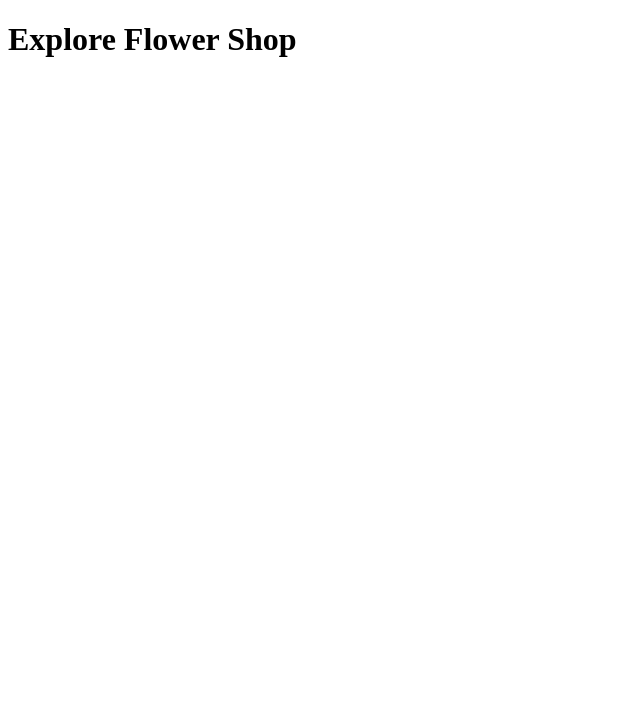
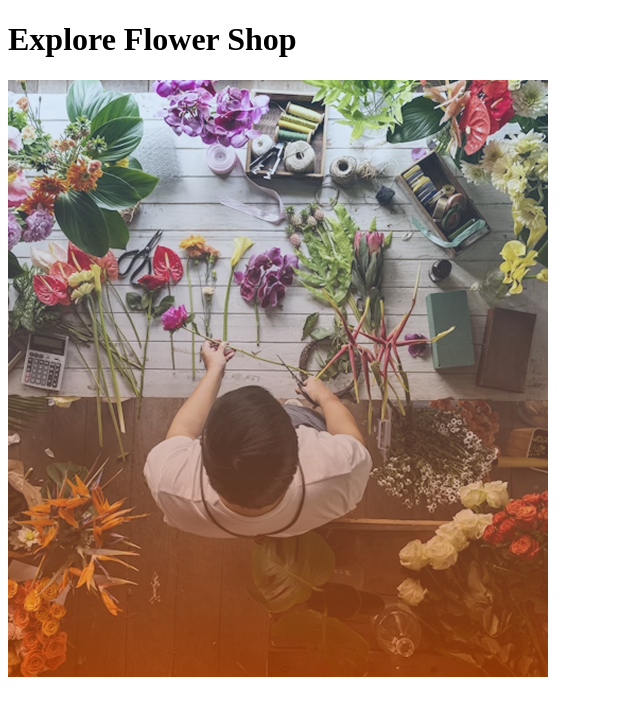
Before and after one commit to parety308/Flower-Shop, a plain HTML site: page index.html in a window 1280 px wide. Shown: the whole page, without its empty margins (0-640 px from the left). Drawn offline with Linux system fonts and the light colour scheme.

Commit message:
added images

```diff
--- a/index.html
+++ b/index.html
@@ -7,5 +7,6 @@
 </head>
 <body>
     <h1>Explore Flower Shop</h1>
+    <img src="flower-store.png" alt="">
 </body>
 </html>
```
Also changed, not shown: flower-store.png (added).
